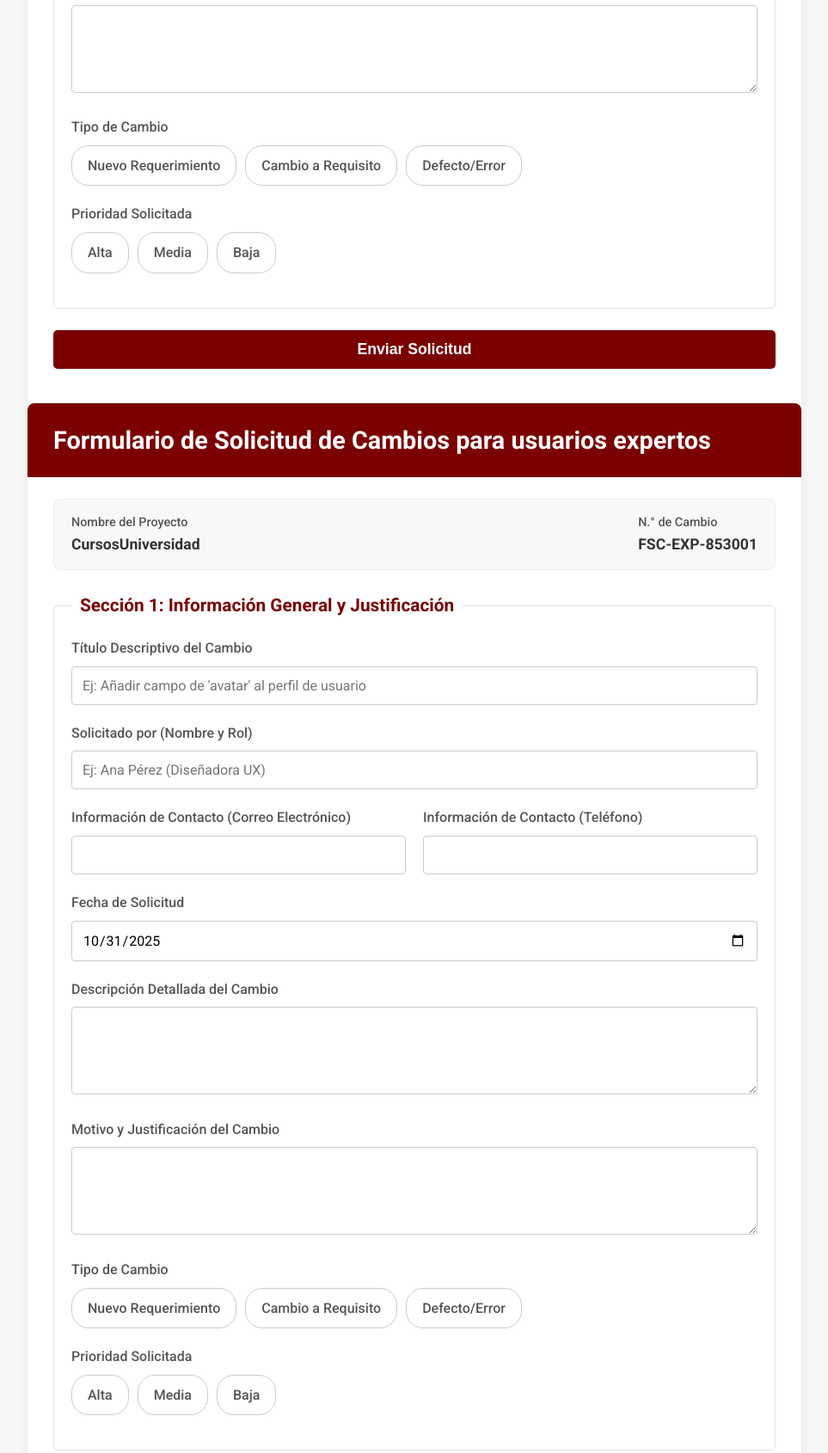
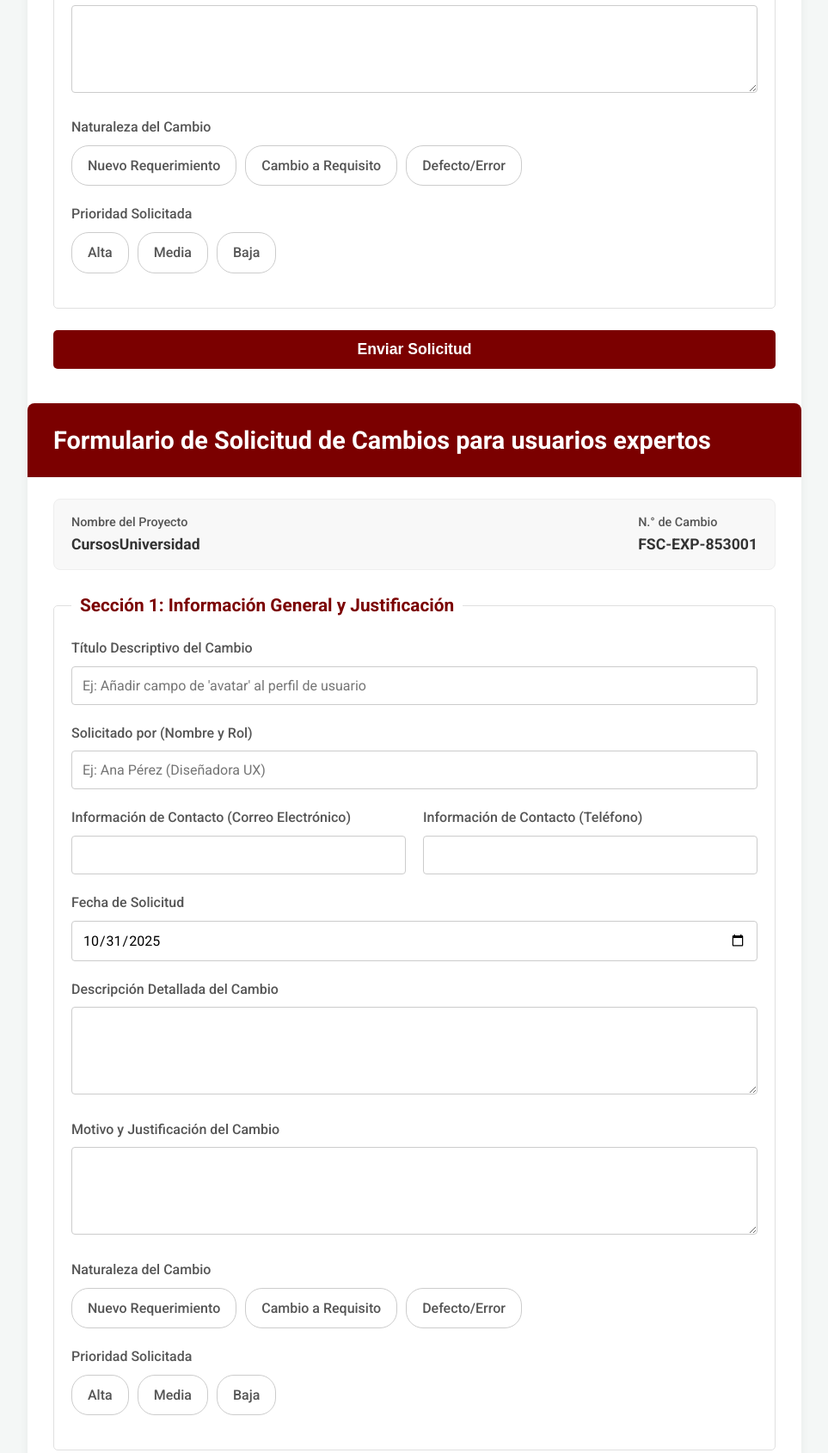
Before and after one commit to Bryan-Quitto/Issue-template, a plain HTML site: page index.html in a window 1280 px wide. Shown: the part 880-2570 px from the top of the page at 86% size, without its empty margins (158-1121 px from the left). Drawn offline with Linux system fonts and the light colour scheme.

Commit message:
Change label from 'Tipo de Cambio' to 'Naturaleza del Cambio'

```diff
--- a/index.html
+++ b/index.html
@@ -67,7 +67,7 @@
                 </div>
 
                 <div class="form-group">
-                    <label>Tipo de Cambio</label>
+                    <label>Naturaleza del Cambio</label>
                     <div class="radio-group-modern">
                         <input type="radio" id="tipo-nuevo" name="tipo_cambio" value="nuevo_req">
                         <label for="tipo-nuevo">Nuevo Requerimiento</label>
@@ -157,7 +157,7 @@
                 </div>
 
                 <div class="form-group">
-                    <label>Tipo de Cambio</label>
+                    <label>Naturaleza del Cambio</label>
                     <div class="radio-group-modern">
                         <input type="radio" id="exp-tipo-nuevo" name="exp_tipo_cambio" value="nuevo_req">
                         <label for="exp-tipo-nuevo">Nuevo Requerimiento</label>
```
